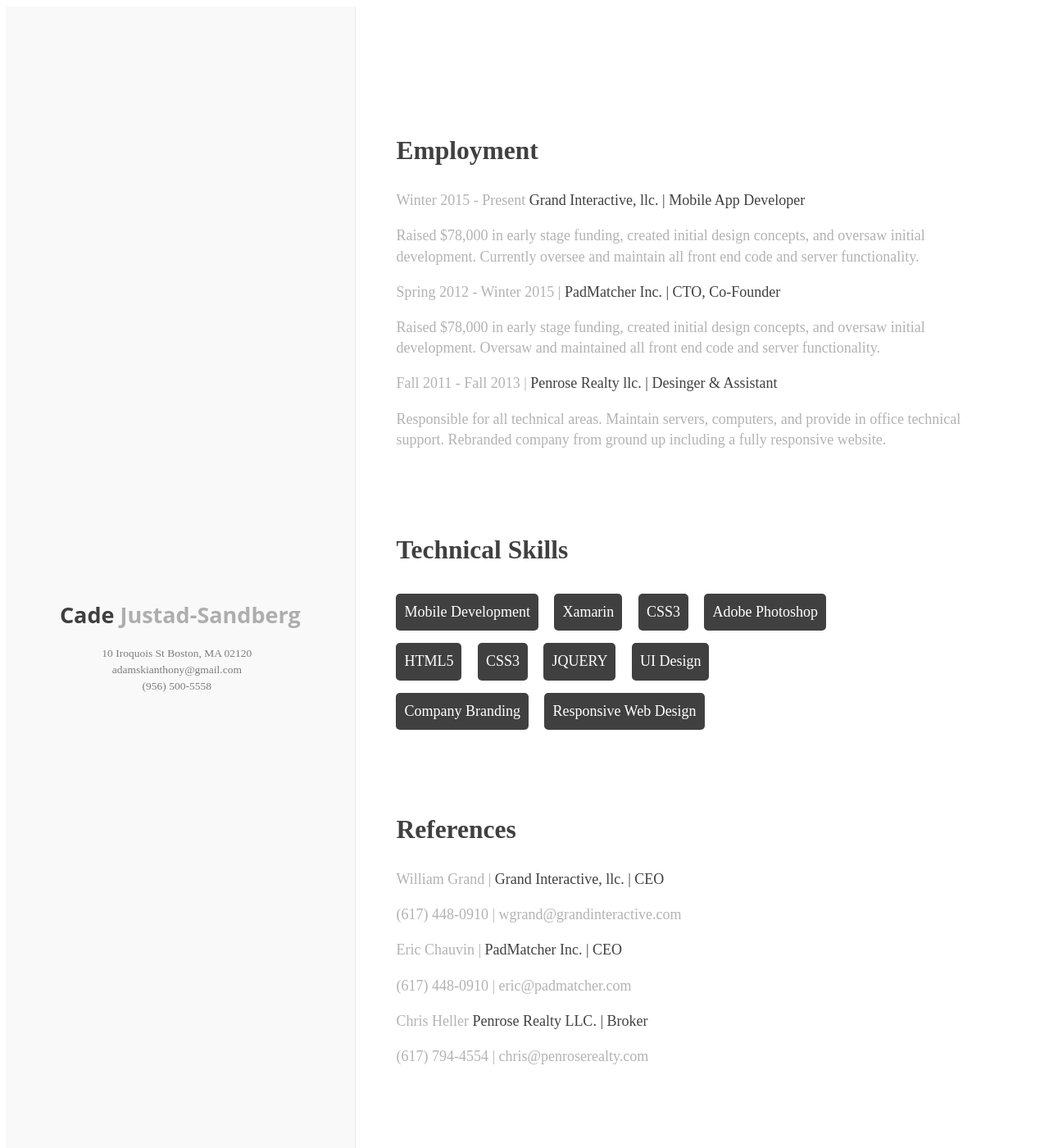
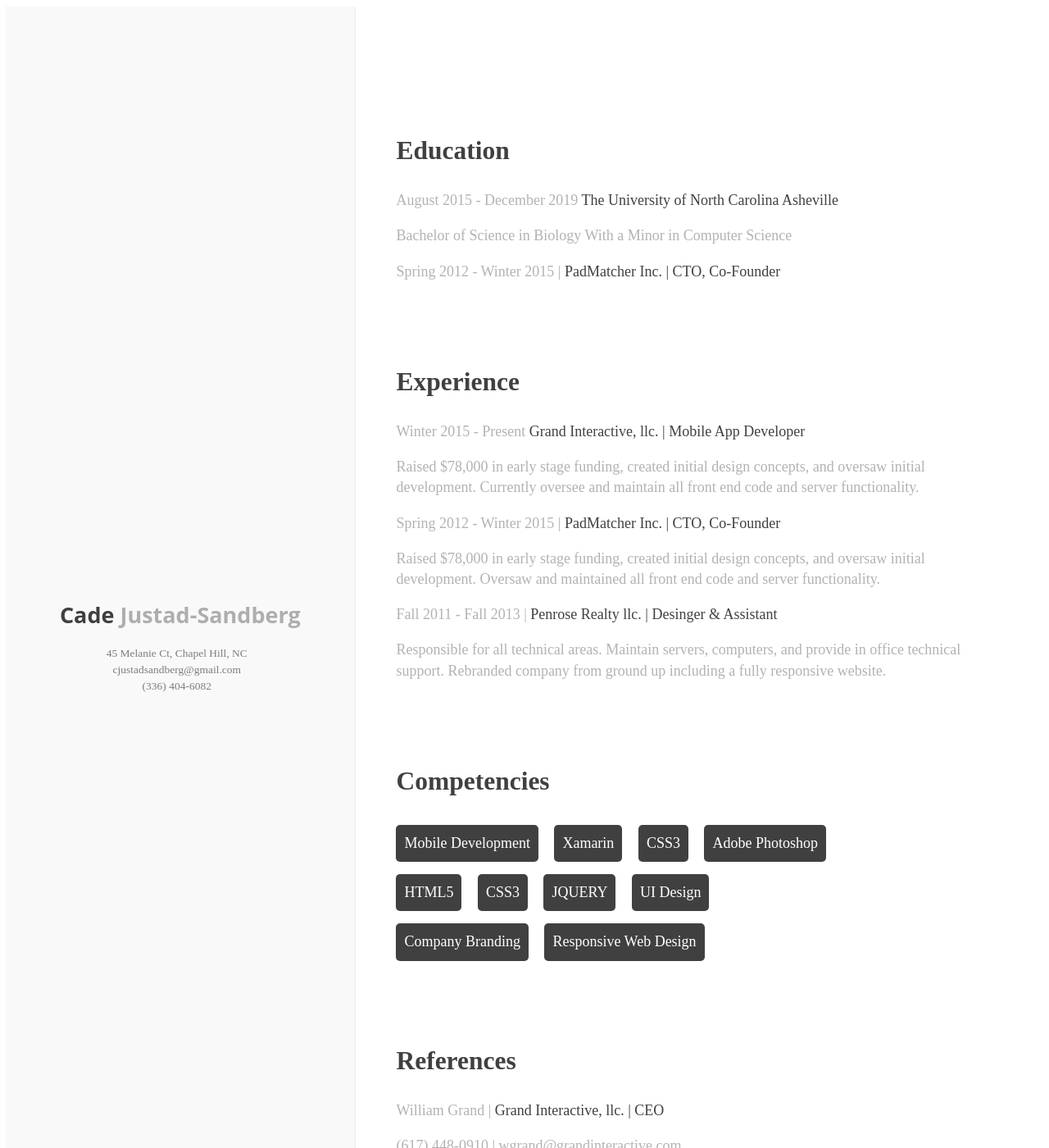
Before and after one commit to cadejs/cadejs.github.io, a Jekyll site: the page pages/resume.html, which Jekyll copies as it is, in a window 1280 px wide and 1400 px high. Shown: the whole window at 82% size. Built offline with Jekyll 4.4.1, drawn with Linux system fonts in a browser that asks for light colours.

Commit message:
seeing it looks on the web

```diff
--- a/pages/resume.html
+++ b/pages/resume.html
@@ -10,9 +10,9 @@
       <div class="name-text">
 
         <h1>Cade <em>Justad-Sandberg</em></h1>
-        <p>10 Iroquois St Boston, MA 02120</p>
-        <p>adamskianthony@gmail.com</p>
-        <p>(956) 500-5558</p>
+        <p>45 Melanie Ct, Chapel Hill, NC</p>
+        <p>cjustadsandberg@gmail.com</p>
+        <p>(336) 404-6082</p>
 
       </div>
 
@@ -23,7 +23,14 @@
 
     <div class="inner">
       <section>
-        <h1>Employment</h1>
+        <h1>Education</h1>
+        <p>August 2015 - December 2019 <em>The University of North Carolina Asheville</em></p>
+        <p>Bachelor of Science in Biology With a Minor in Computer Science</p>
+        <p>Spring 2012 - Winter 2015 | <em>PadMatcher Inc. | CTO, Co-Founder</em></p>
+      </section>
+
+      <section>
+        <h1>Experience</h1>
         <p>Winter 2015 - Present <em>Grand Interactive, llc. | Mobile App Developer</em></p>
         <p>Raised $78,000 in early stage funding, created initial design
           concepts, and oversaw initial development. Currently oversee and maintain all front end code and server functionality.</p>
@@ -34,7 +41,7 @@
         <p>Responsible for all technical areas. Maintain servers, computers, and provide in office technical support. Rebranded company from ground up including a fully responsive website.  </p>
       </section>
       <section>
-        <h1>Technical Skills</h1>
+        <h1>Competencies</h1>
         <ul class="skill-set">
           <li>Mobile Development</li>
           <li>Xamarin</li>
```
